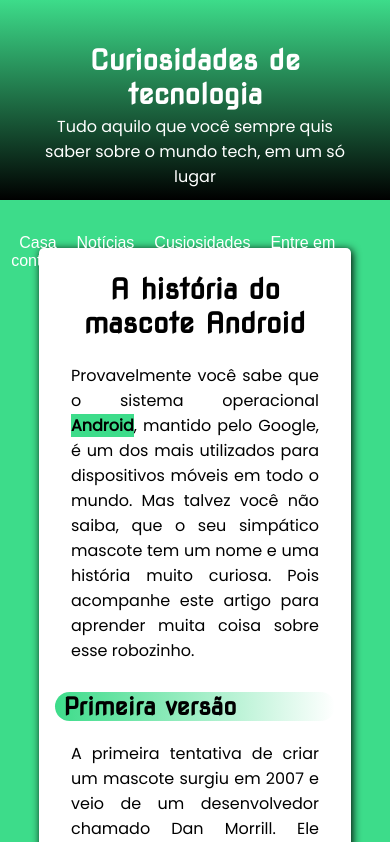
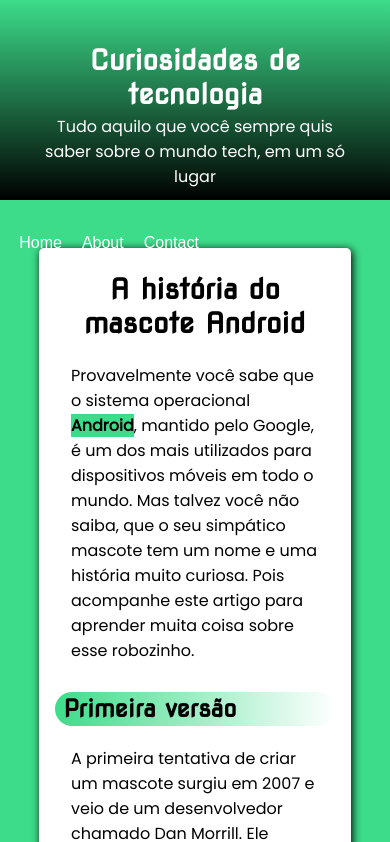
Before and after one commit to AlexeiGH596/mascote_android, a plain HTML site: page index.html in a window 390 px wide. Shown: the top 842 px of the page. Drawn offline with Linux system fonts and the light colour scheme.

Commit message:
Alterações mobile

```diff
--- a/index.html
+++ b/index.html
@@ -18,10 +18,9 @@
             <h1> Curiosidades de tecnologia </h1>
             <p> Tudo aquilo que você sempre quis saber sobre o mundo tech, em um só lugar </p>
             <nav>
-                <a href="#" target="_self">Casa</a>
-                <a href="#" taregt="_self">Notícias</a>
-                <a href="#" target="_self">Cusiosidades</a>
-                <a href="#" target="_self">Entre em contato</a>
+                <a href="#" target="_self">Home</a>
+                <a href="#" taregt="_self">About</a>
+                <a href="#" target="_self">Contact</a>
             </nav>
         </header>
     </section>
--- a/style.css
+++ b/style.css
@@ -39,7 +39,6 @@ body {
 p {
     font-family: var(--fonte-paragrafos);
     font-size: 1em;
-    text-align: justify;
 }
 
 #comeco p {
@@ -55,7 +54,6 @@ h1 {
 
 nav {
     margin-left: -2em;
-    margin-bottom: 10%;
 }
 
 nav a {
@@ -92,7 +90,7 @@ h2 {
     font-family: var(--fonte-titulos);
     font-size: 1.50em;
     font-weight: 600;
-    padding-left: 3%;
+    padding: 1% 3%;
     background-image: linear-gradient(to right, var(--cor-essencia), transparent);
     border-radius: 1em;
     margin-top: 3%;
```
Also changed, not shown: imagens/frame.png (added).
